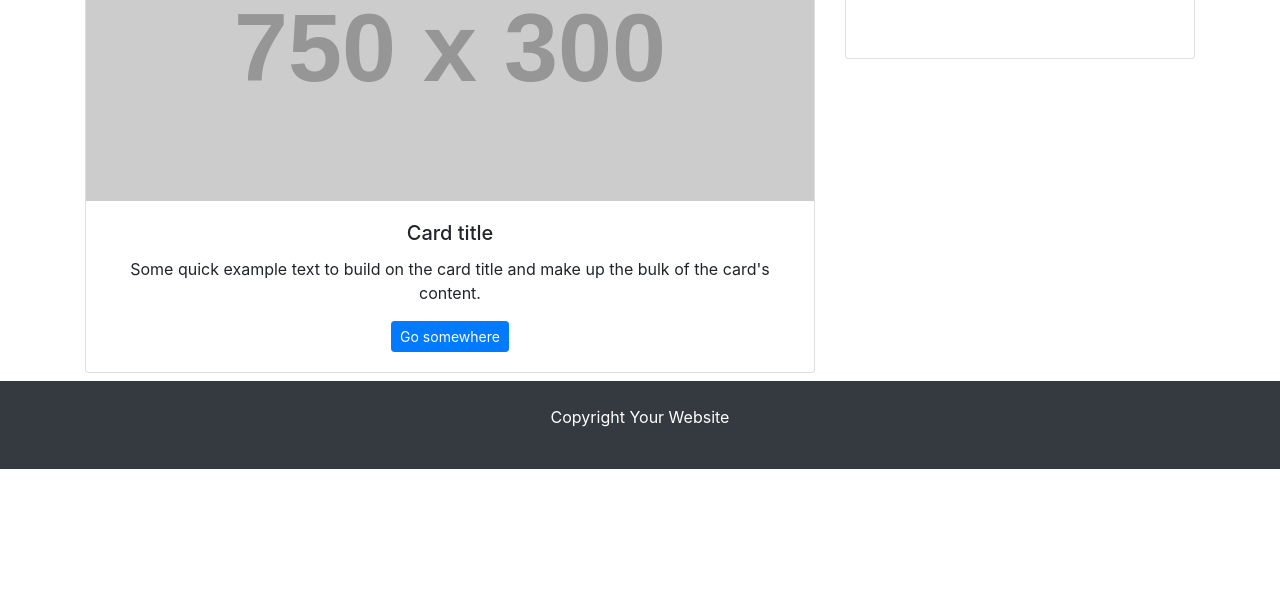
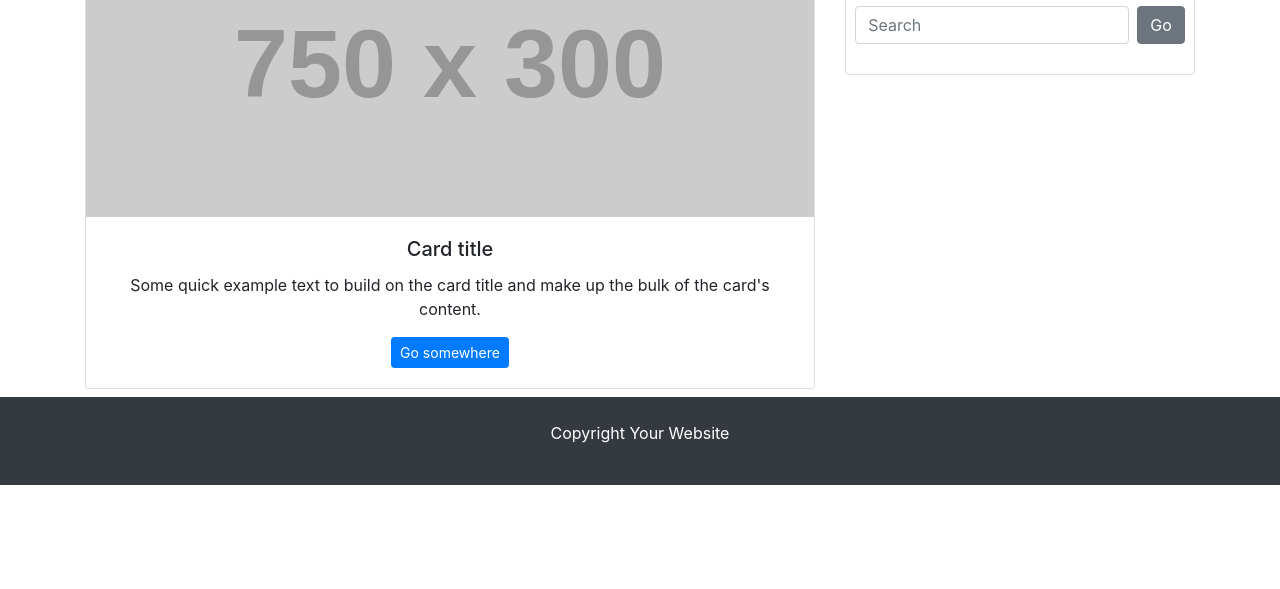
Before and after one commit to MarianBal/Bootstrap2, a plain HTML site: page prueba4.html in a window 1280 px wide. Shown: the part 211-800 px from the top of the page. Drawn offline with Linux system fonts and the light colour scheme; placeholder pictures from the web are drawn by us.

Commit message:
Update prueba4.html

```diff
--- a/prueba4.html
+++ b/prueba4.html
@@ -20,7 +20,7 @@
             <span class="h1">Page Heading</span>
             <span class="h4 ml-2"> Secondary text</span>
             <div class="row">
-                <div class="col-8">
+                <div class="col-8 mt-3">
                     <div class="card text-center">
                         <img class="card-img-top" src="http://placehold.it/750x300" alt="Card image cap">
                         <div class="card-body">
@@ -30,10 +30,10 @@
                         </div>
                     </div>
                 </div>
-                <div class="col-4">
+                <div class="col-4 mt-3">
                     <div class="card" style="height:150px">
                     <h5 class="card-header">Search</h5>
-                    <form class="form-inline align-middle">
+                    <form class="form-inline mx-auto my-auto">
                         <input class="form-control mr-sm-2" type="search" placeholder="Search" aria-label="Search">
                         <button class="btn btn-secondary my-2 my-sm-0" type="submit">Go</button>
                     </form>
```
